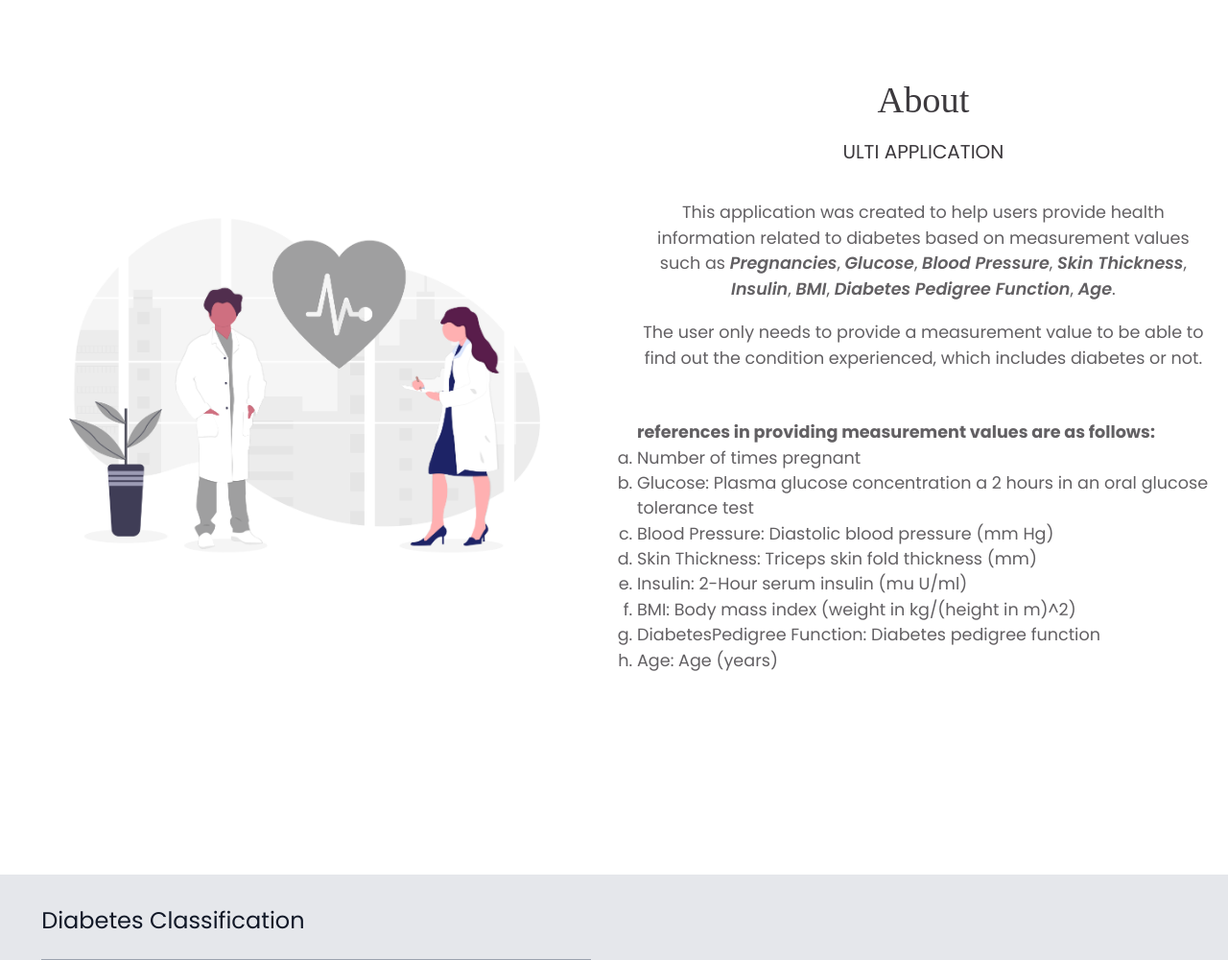
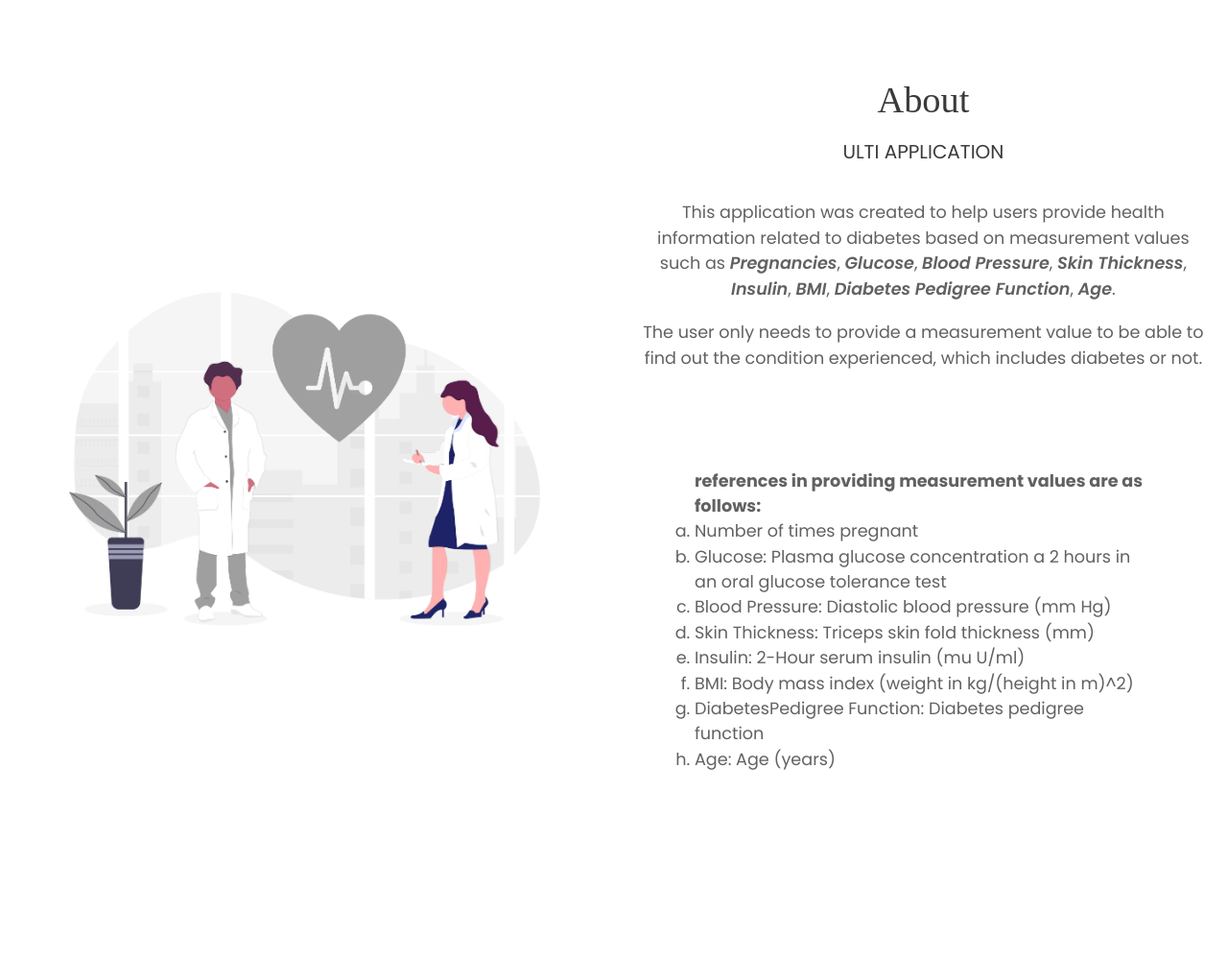
Before and after one commit to Kelompok-ular-3/web-diabetes, a Flask app: page / in a window 1280 px wide. Shown: the part 1144-2144 px from the top of the page at 96% size. Run offline with Flask 2, Linux system fonts and the light colour scheme; some libraries are stand-ins or nearby versions; some web fonts are replaced.

Commit message:
edit html

```diff
--- a/templates/index.html
+++ b/templates/index.html
@@ -190,6 +190,7 @@
         padding: 0.6rem 0;
         opacity: 0.8;
         margin: 2rem 0;
+        padding: 60px;
         }
 
         /* kelompok */
```
